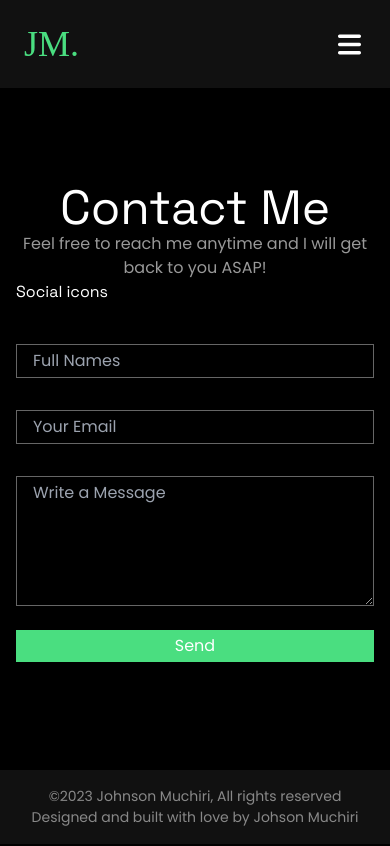
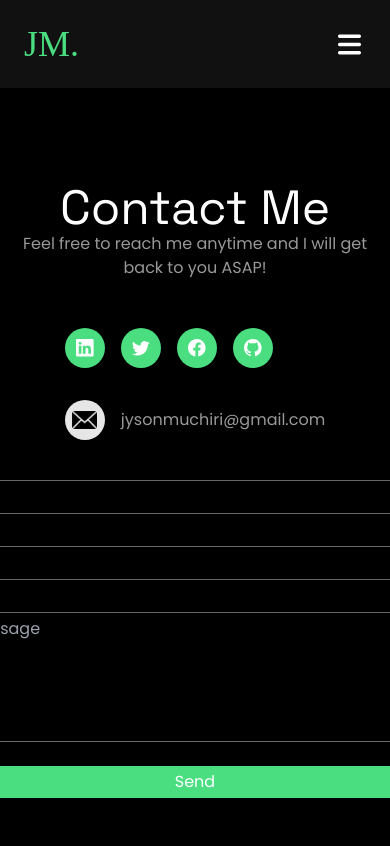
Before and after one commit to jsonwamuyu/meta-messager, a Next.js app: page /contact in a window 390 px wide. Built offline with nearby package versions, Linux system fonts and the light colour scheme; a web font is replaced by a local one.

Commit message:
fixed Footer responsiveness

```diff
--- a/app/contact/page.tsx
+++ b/app/contact/page.tsx
@@ -1,4 +1,8 @@
 import React from 'react'
+import Image from 'next/image';
+import { BsFacebook, BsGithub, BsLinkedin, BsMessenger, BsTwitter } from 'react-icons/bs';
+import Link from 'next/link';
+import {FiMessageCircle} from 'react-icons/fi'
 
 const ContactMe = () => {
   return (
@@ -6,9 +10,20 @@ const ContactMe = () => {
       <div className='p-4 max-w-[1240px] m-auto mt-20'>
         <h2 className='text-center md:text-start text-5xl'>Contact Me</h2>
         <p className="text-white/60 text-center md:text-start">Feel free to reach me anytime and I will get back to you ASAP!</p>
-        <div className='flex flex-col gap-8 md:flex-row w-full  justify-between'>
+        <div className='flex flex-col gap-8 md:flex-row w-full  justify-between items-center py-8'>
           <div>
-            <h5>Social icons</h5>
+            <div className='flex flex-wrap gap-4 py-4'>
+              <Link href="https://www.linkedin.com/in/johnson-muchiri-18b48a233/" className='bg-green-400 h-[40px] w-[40px] rounded-full flex items-center justify-center hover:scale-105'><BsLinkedin /></Link>
+              <Link href="https://twitter.com/muchiri_jyson"  className='bg-green-400 h-[40px] w-[40px] rounded-full flex items-center justify-center hover:scale-105'><BsTwitter /></Link>
+              <Link href="" className='bg-green-400 h-[40px] w-[40px] rounded-full flex items-center justify-center hover:scale-105'><BsFacebook /></Link>
+              <Link href="https://github.com/jsonwamuyu" className='bg-green-400 h-[40px] w-[40px] rounded-full flex items-center justify-center hover:scale-105'><BsGithub /></Link>
+            </div>
+            <div className='flex items-center gap-4 flex-row pt-4'>
+              <div className='bg-white/90 h-[40px] w-[40px] rounded-full flex items-center justify-center'>
+                <Image src="/emailwhite.png" alt="email" height={25} width={25}/>
+              </div>
+              <p className='text-white/60'>jysonmuchiri@gmail.com</p>
+            </div>
           </div>
           <div>
             <form action="" className='flex flex-col'>
--- a/app/layout.tsx
+++ b/app/layout.tsx
@@ -1,7 +1,6 @@
-import Footer from "@/components/Footer"
 import Navbar from "@/components/Navbar"
 import './globals.css'
-
+import Footer from "@/components/Footer"
 export const metadata = {
   title: 'Next.js',
   description: 'Generated by Next.js',
@@ -17,7 +16,7 @@ export default function RootLayout({
       <body>
         <Navbar />
         {children}
-        <Footer />
+        <Footer/>
       </body>
     </html>
   )
--- a/components/Footer.tsx
+++ b/components/Footer.tsx
@@ -1,15 +1,22 @@
-import React from 'react'
+import React from 'react';
+import Link from 'next/link';
 
 const Footer = () => {
   return (
-    <div className='w-full bottom-0 absolute left-0 right-0 bg-[#111]'>
-        <div className='p-4 m-auto max-w-[1240px] justify-between items-center flex flex-col md:flex-row '>
-            <div>
-                <p className='text-[14px] text-white/50'><span>&#169;</span>2023 Johnson Muchiri, All rights reserved</p>
+    <div className='w-full bottom-0 absolute left-0 right-0 bg-[#111] hidden md:flex'>
+        <div className='p-4 m-auto max-w-[1240px] justify-between items-center flex flex-col md:flex-row gap-4'>
+            <div className='justify-center items-center flex'>
+                <p className='text-[14px] text-white/50'>Copyright <span>&#169;</span> 2023 Johnson Muchiri, All rights reserved</p>
             </div>
-            <div>
-                <p className="text-[14px] text-white/50">Designed and built with love by Johson Muchiri</p>
-            </div>
+
+            <ul className='flex  space-x-2  items-center justify-center flex-wrap'>
+                <li><Link href='/'  className='text-white/50 text-[14px]'>Home</Link></li>
+                <li><Link href='/about'  className='text-white/50 text-[14px]'>About</Link></li>
+                <li><Link href='/projects'  className='text-white/50 text-[14px]'>Projects</Link></li>
+                <li><Link href='/'  className='text-white/50 text-[14px]'>Testimonials</Link></li>
+                <li><Link href='/contact'  className='text-white/50 text-[14px]'>Contact Me</Link></li>
+            </ul>
+
         </div>
     </div>
   )
--- /dev/null
+++ b/components/Gradient.tsx
@@ -0,0 +1,9 @@
+import React from 'react'
+
+const Gradient = () => {
+  return (
+    <div className='opacity-10 w-[80px] rounded-full h-[80px] bg-gradient-to-r from-blue-300/70 via-gray-400/80 to-white/70'/>
+  )
+}
+
+export default Gradient
--- a/components/Hero.tsx
+++ b/components/Hero.tsx
@@ -6,7 +6,8 @@ const Hero = () => {
   return (
     <section className='w-full'>
         <div className='max-w-[1240px] p-4 m-auto flex flex-col-reverse md:flex-row justify-center md:gap-10 gap-8 items-center mt-20'>
-        <div className='flex flex-col text-center md:text-start'>
+        <div className='relative flex flex-col text-center md:text-start'>
+          <div className='absolute -left-16 -top-10 md:-left-24 md:-top-16 opacity-10 w-[200px] rounded-full h-[200px] bg-gradient-to-r from-green-300/70 via-gray-400/80 to-white/20'/>
             <h1 className='text-5xl md:max-w-xs lg:max-w-md'>Johnson muchiri</h1>
             <h5 className='text-3xl py-3  text-white/60'>Software Engineer</h5>
         </div>
```
Also changed, not shown: public/email.png (added), public/emailwhite.png (added).
